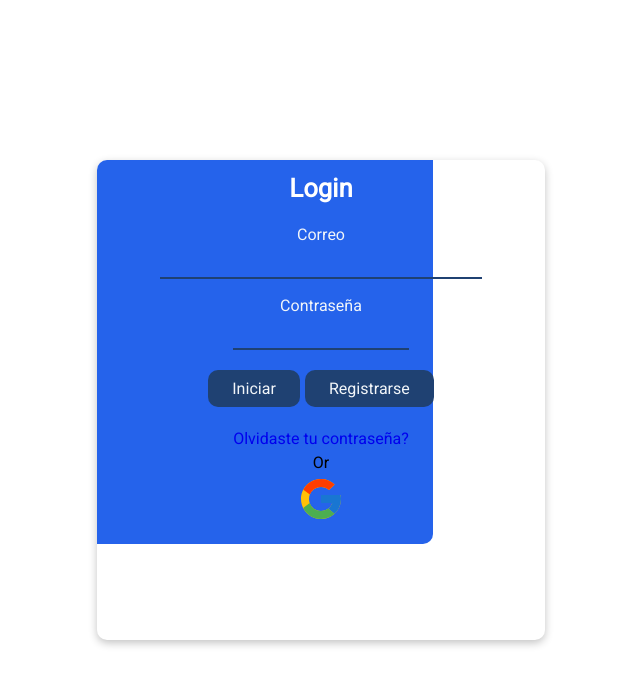
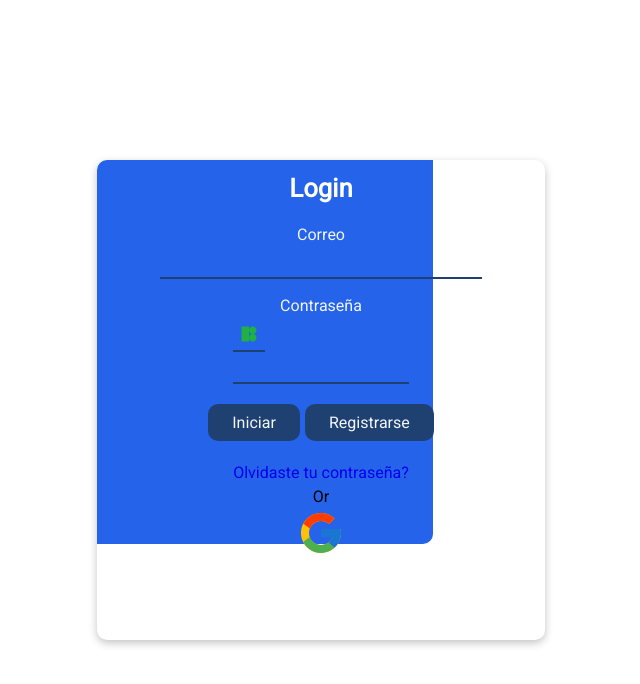
Before and after one commit to LuisArielRetanaHernadez/caht_client, a React (Vite) app: page /login in a window 1280 px wide. Shown: the top 684 px of the page, without its empty margins (319-959 px from the left). Built offline with nearby package versions, Linux system fonts and the light colour scheme.

Commit message:
agregando los svg closeEye y openEye, agregando la clase util text-center, agregando la clase bloque icon y la clase elemento icon__img

```diff
--- a/src/Pages/Login/Login.pages.jsx
+++ b/src/Pages/Login/Login.pages.jsx
@@ -6,7 +6,15 @@ import { loginAsync } from "../../features/user/userSlice"
 
 // styles
 import "./Login.styles.css"
+
+// svg
+import closedEye from "../../assets/svg/closedEye.svg"
+import openEye from "../../assets/svg/openEye.svg"
+
+// router-dom
 import { Link } from "react-router-dom"
+
+// components
 import Socials from "../../components/socials/Socials"
 
 const Login = () => {
@@ -42,7 +50,7 @@ const Login = () => {
     <>
       <section className="container container--center">
         <form className="form form--shadow rounded-10p" onSubmit={handleSubmit}>
-        <div className="text-center" style={{position: "relative", width: "100%", height: "100%"}}>
+        <div className="text-center" style={{position: "relative", width: "100%", height: "100%", backdropFilter: blur("10px")}}>
           <h2 className="form__title">Login</h2>
 
           <div className="form__field
@@ -64,17 +72,24 @@ const Login = () => {
             form__field-center-m
             form__field-mt-15p
           ">
+
             <label className="form__field-title">Contraseña</label>
+
             <div className="field__password">
               <span
               onClick={togglePassword}
-              ></span>
+              className="icon"
+              >
+                {showPassword ? <img className="icon__img" src={closedEye} alt="closedEye" />
+                : <img className="icon__img" src={openEye} alt="openEye" /> }
+              </span>
               <input
                 className="form__input form__input--color-blue"
                 name="password"
                 type="password"
                 onChange={handleChange}
               />
+
             </div>
           </div>
 
```
